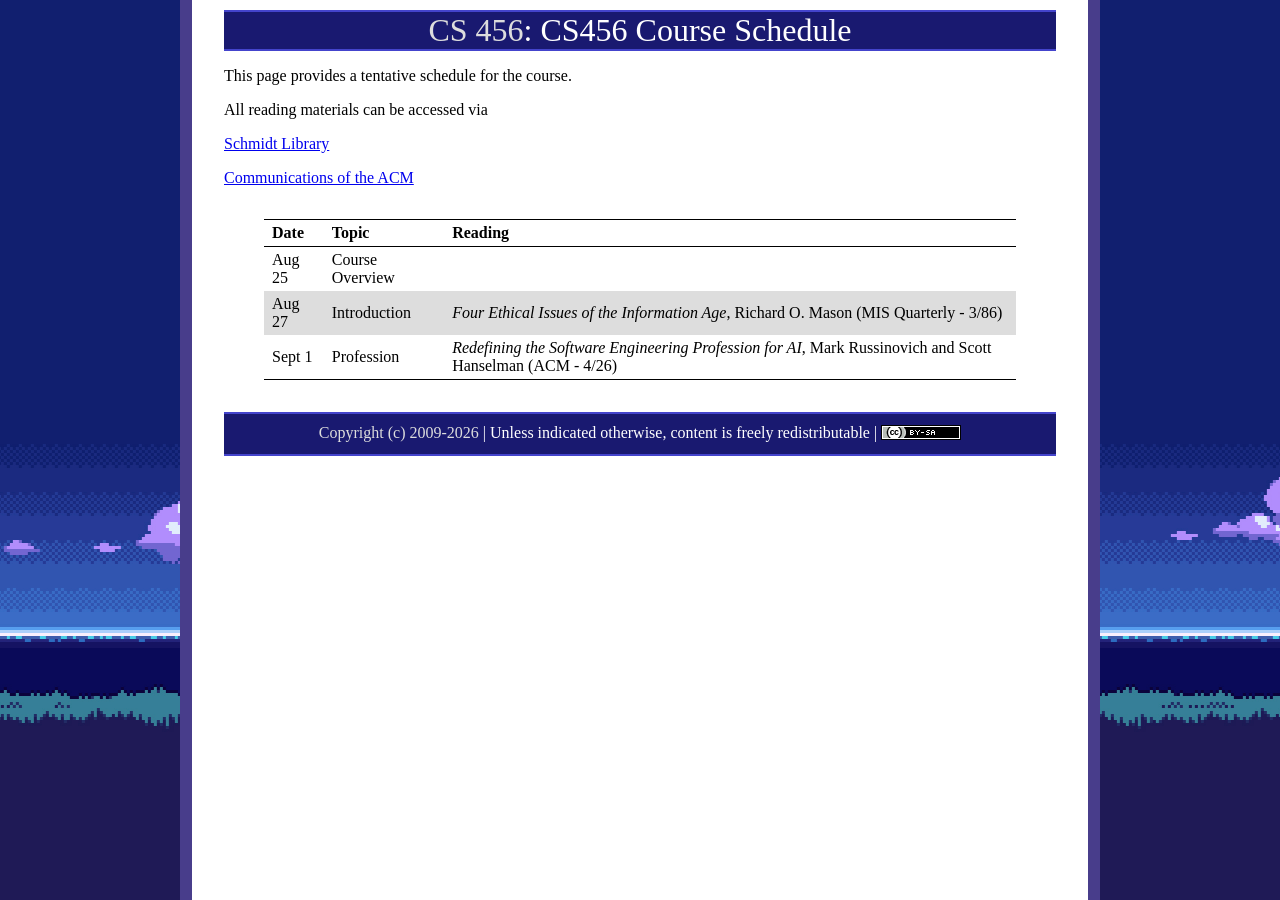
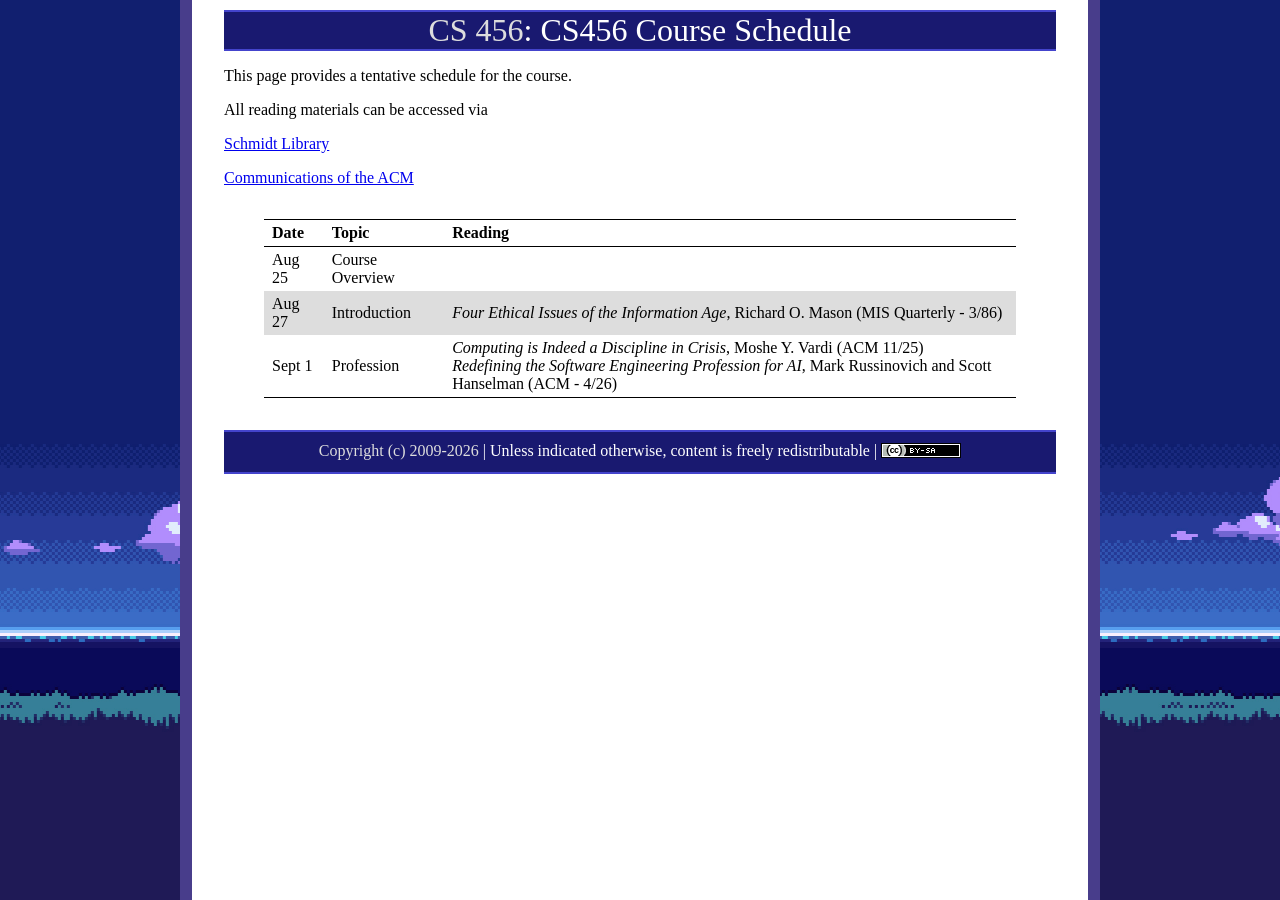
Before and after one commit to ycpcs/cs456-fall2026, a Jekyll site: the page built from schedule/index.md, in a window 1280 px wide. Built offline with Jekyll 4.4.1, drawn with Linux system fonts in a browser that asks for light colours.

Commit message:
update index
update index

```diff
--- a/schedule/index.md
+++ b/schedule/index.md
@@ -15,7 +15,7 @@ All reading materials can be accessed via
 > ------- | -------------------------  | -------------------------------------------------------------------------------------- |
 > Aug 25  | Course Overview        |   |
 > Aug 27  | Introduction           | *Four Ethical Issues of the Information Age*, Richard O. Mason (MIS Quarterly - 3/86)  |
-> Sept 1  | Profession             | *Redefining the Software Engineering Profession for AI*, Mark Russinovich and Scott Hanselman (ACM - 4/26)
+> Sept 1  | Profession             | *Computing is Indeed a Discipline in Crisis*, Moshe Y. Vardi (ACM 11/25) <br> *Redefining the Software Engineering Profession for AI*, Mark Russinovich and Scott Hanselman (ACM - 4/26)
 
 <!--
 > Aug 30  | Profession          | *Computing Is a Profession*, Andrew A. Chien (ACM - 10/17) <br /> *Advancing Computing as a Science and Profession - But to What End?*, Moshe Y. Vardi (ACM - 3/20) <br /> *ACM Code of Ethics: A Guide for Positive Action*, Don Gotterbarn, Amy Bruckman, Catherine Flick, Keith Miller, Marty J. Wolf (ACM - 1/18) <br /> [The Pledge of The Computing Professional](http://pledge-of-the-computing-professional.org/home-page/the-oath) |
```
